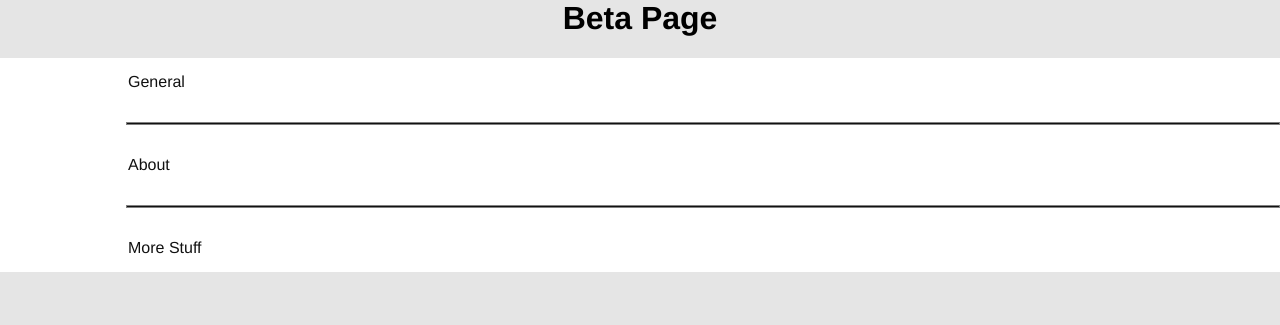
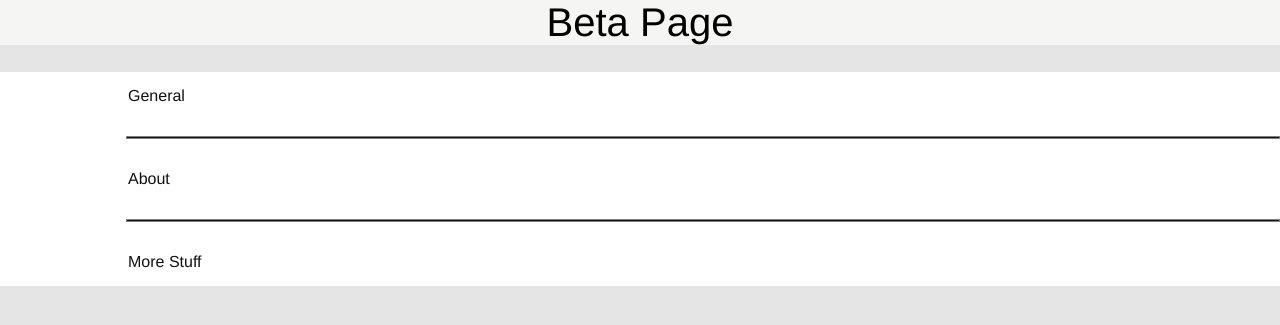
Before and after one commit to boffnoff/boffnoff.github.com, a Jekyll site: the page beta/index.html, which Jekyll copies as it is, in a window 1280 px wide. Shown: the top 325 px of the page. Built offline with Jekyll 4.4.1, drawn with Linux system fonts in a browser that asks for light colours.

Commit message:
the HTML comment code was upsetting some of the CSS stuff

```diff
--- a/beta/index.css
+++ b/beta/index.css
@@ -34,8 +34,6 @@ body {
 
 }
 
-<!-- CSS FOR IPODS ETC.. BELOW -->
-
 @media screen and (min-device-width: 1px) and (max-device-width: 599px) {
   body {
     background-color: #e5e5e5;
@@ -56,17 +54,19 @@ h1 {
 
 }
 
-<!-- NORMAL CSS AGAIN -->
+
+p {
+    padding-left: 10%;
+}
+
 
 
 h1 {
   text-align: center;
-  color: #111;
   font-family: Helvetica, Arial;
   font-weight: lighter;
   font-size: 40px;
   background-color: #f5f5f3;
-
 
 }
 
@@ -76,21 +76,7 @@ h1 {
     background-color: #fff;
 }
 
-/*
-#sticky-header {
 
-    position: fixed;
-    width: 100%;
-    height: 50px;
-    margin: 0;
-    top: 0;
-    z-index: 1;
-}
-*/
-
-p {
-    padding-left: 10%;
-}
 
 hr {
     color: #111;
--- a/beta/index.html
+++ b/beta/index.html
@@ -21,7 +21,7 @@
 
 
     <div class="General">
-    <p class="test">General</p>
+    <p>General</p>
     <hr noshade align="right">
     <p>About</p>
     <hr noshade align="right">
```
